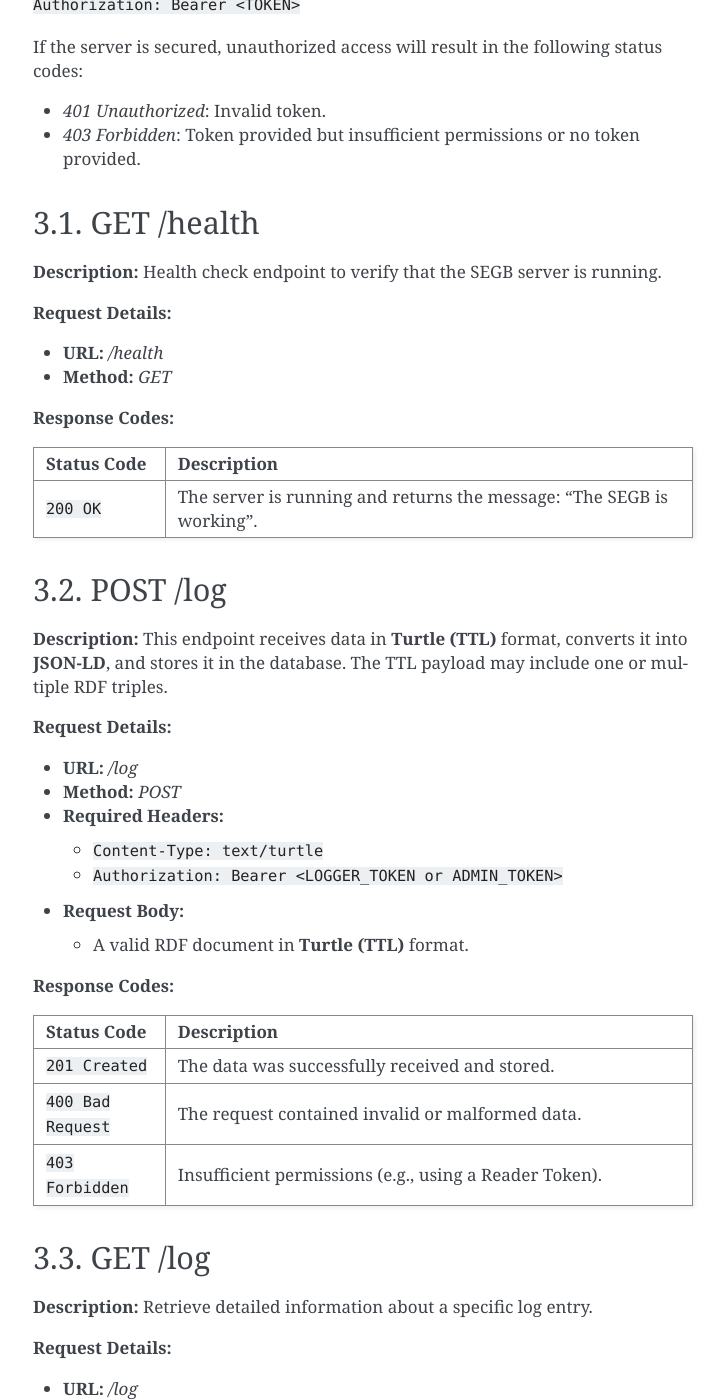
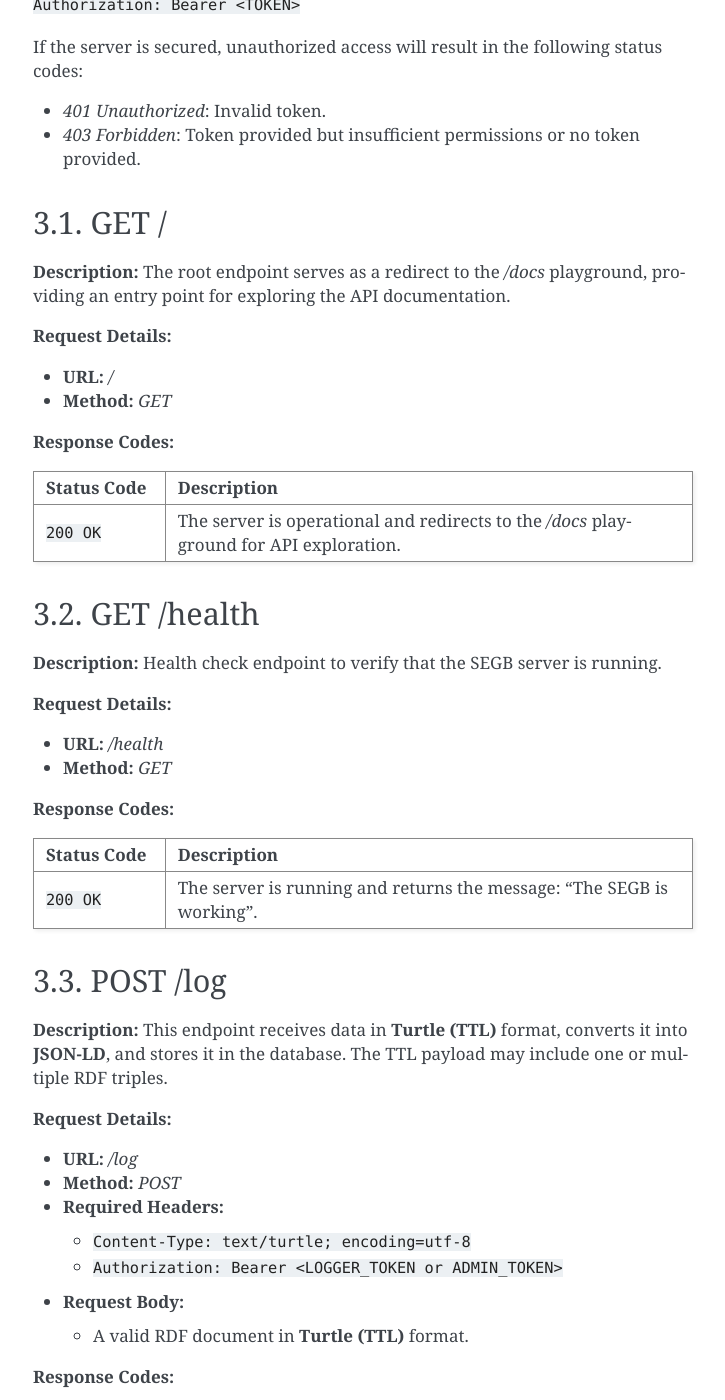
Before and after one commit to Pokoyokjk/TFG_Gloria, a Sphinx documentation site: the page built from docs/3_api_documentation.rst, in a window 1280 px wide and 1400 px high, scrolled down 832 px. Shown: the whole window, without its empty margins (387-1112 px from the left). Built offline with Sphinx 7.4.7, drawn with Linux system fonts in a browser that asks for light colours; some of the changed text lies outside the part shown.

Commit message:
Improved API documentation

```diff
--- a/docs/3_api_documentation.rst
+++ b/docs/3_api_documentation.rst
@@ -26,7 +26,29 @@
 - `401 Unauthorized`: Invalid token.
 - `403 Forbidden`: Token provided but insufficient permissions or no token provided.
 
-3.1. GET /health
+3.1. GET /
+----------
+
+**Description:**
+The root endpoint serves as a redirect to the `/docs` playground, providing an entry point for exploring the API documentation.
+
+**Request Details:**
+
+- **URL:** `/`
+- **Method:** `GET`
+
+**Response Codes:**
+
+.. list-table::
+  :widths: 20 80
+  :header-rows: 1
+
+  * - Status Code
+    - Description
+  * - ``200 OK``
+    - The server is operational and redirects to the `/docs` playground for API exploration.
+
+3.2. GET /health
 ----------
 
 **Description:**
@@ -60,7 +82,7 @@
 - **Method:** `POST`
 - **Required Headers:**
 
-  - ``Content-Type: text/turtle``
+  - ``Content-Type: text/turtle; encoding=utf-8``
   - ``Authorization: Bearer <LOGGER_TOKEN or ADMIN_TOKEN>``
 
 - **Request Body:**
@@ -77,12 +99,12 @@
      - Description
    * - ``201 Created``
      - The data was successfully received and stored.
-   * - ``400 Bad Request``
-     - The request contained invalid or malformed data.
    * - ``403 Forbidden``
      - Insufficient permissions (e.g., using a Reader Token).
+   * - ``422 Unprocessable Entity``
+     - The request contained invalid or malformed data.
 
-3.3. GET /log
+3.4. GET /log
 -------------
 
 **Description:**
@@ -344,3 +366,26 @@
      - Insufficient permissions (e.g., using a Reader or Logger Token).
    * - ``501 Not Implemented``
      - This endpoint is not yet implemented.
+
+3.10. GET /docs
+--------------
+
+**Description:**
+Access the OpenAPI playground for exploring and testing the SEGB API
+
+**Request Details:**
+
+- **URL:** `/docs`
+
+- **Method:** `GET`
+
+**Response Codes:**
+
+.. list-table::
+  :widths: 20 80
+  :header-rows: 1
+
+  * - Status Code
+    - Description
+  * - ``200 OK``
+    - Successfully loads the OpenAPI playground.
```
Also changed, not shown: other parts of docs/3_api_documentation.rst (+4 -4 lines), 6 other files.
